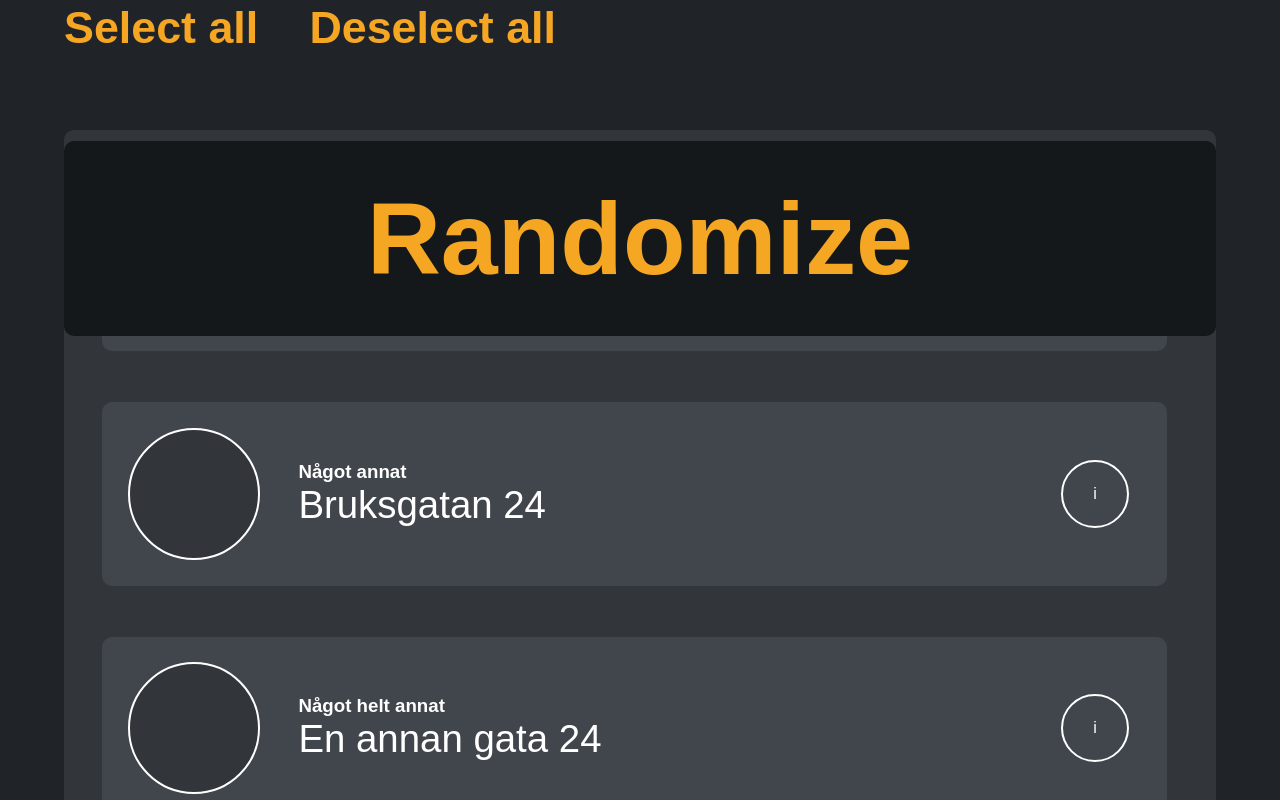
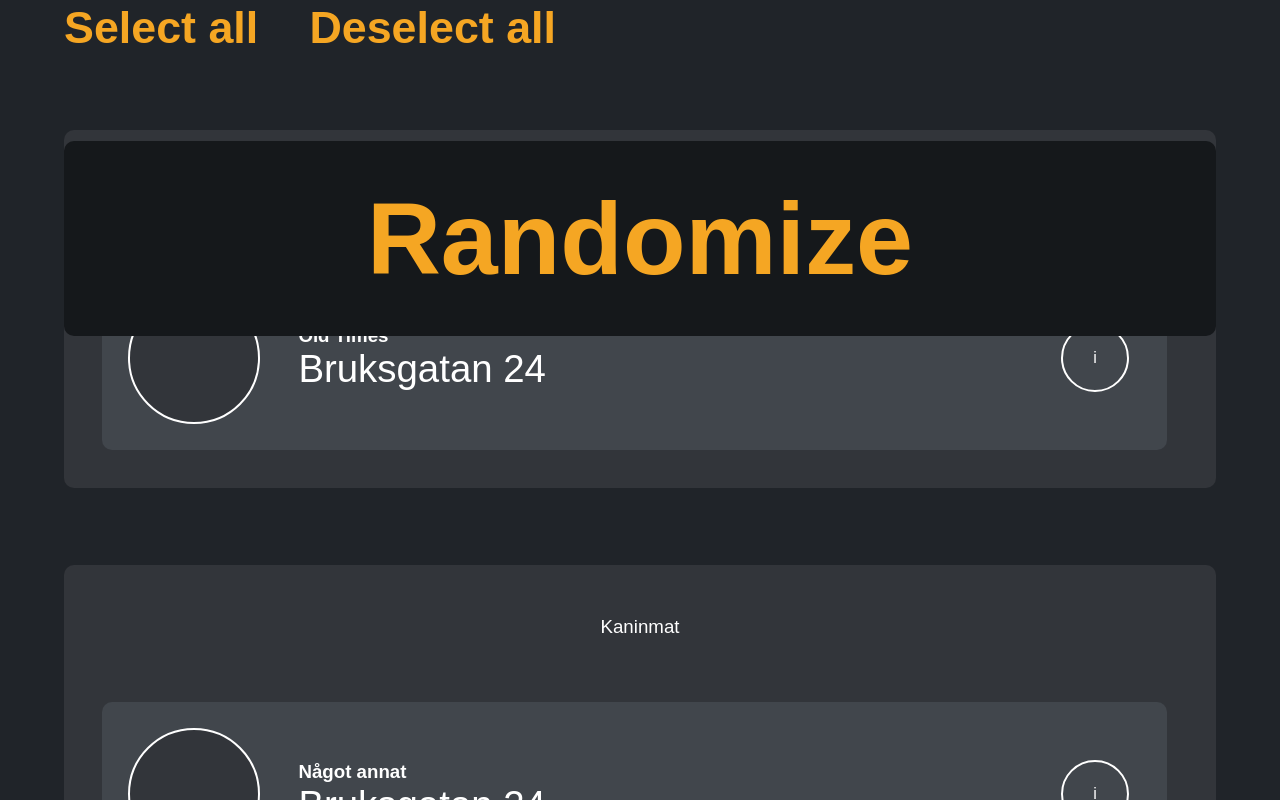
Before and after one commit to Jonte88/matkort, a React (Vite) app in the folder Matkort/: page / in a window 1280 px wide. Shown: the part 400-1200 px from the top of the page. Built offline with nearby package versions, Linux system fonts and the light colour scheme.

Commit message:
IDK 	modified:   Matkort/src/App.jsx

```diff
--- a/Matkort/src/App.jsx
+++ b/Matkort/src/App.jsx
@@ -3,18 +3,30 @@ import "./App.css";
 
 function App() {
   const [checkboxes, setCheckboxes] = useState([
-    { id: 1, checked: false, name: "Old Times", address: "Bruksgatan 24" },
-    { id: 2, checked: false, name: "Något annat", address: "Bruksgatan 24" },
+    {
+      id: 1,
+      checked: false,
+      name: "Old Times",
+      address: "Bruksgatan 24",
+      category: "Hamburgare",
+    },
+    {
+      id: 2,
+      checked: false,
+      name: "Något annat",
+      address: "Bruksgatan 24",
+      category: "Kaninmat",
+    },
     {
       id: 3,
       checked: false,
       name: "Något helt annat",
       address: "En annan gata 24",
+      category: "Kaninmat",
     },
     // Add more checkbox objects if needed
   ]);
 
-  // Function to handle selecting all checkboxes
   const selectAllCheckboxes = () => {
     const updatedCheckboxes = checkboxes.map((checkbox) => ({
       ...checkbox,
@@ -23,7 +35,6 @@ function App() {
     setCheckboxes(updatedCheckboxes);
   };
 
-  // Function to handle deselecting all checkboxes
   const deselectAllCheckboxes = () => {
     const updatedCheckboxes = checkboxes.map((checkbox) => ({
       ...checkbox,
@@ -32,17 +43,19 @@ function App() {
     setCheckboxes(updatedCheckboxes);
   };
 
-  // Function to toggle individual checkbox
   const checkboxChange = (id) => {
-    console.log("Aaaaaaaaa");
     const updatedCheckboxes = checkboxes.map((checkbox) =>
       checkbox.id === id
         ? { ...checkbox, checked: !checkbox.checked }
         : checkbox
     );
     setCheckboxes(updatedCheckboxes);
-    console.log(checkboxes);
   };
+
+  // Get unique categories from checkboxes
+  const categories = Array.from(
+    new Set(checkboxes.map((checkbox) => checkbox.category))
+  );
 
   return (
     <>
@@ -51,8 +64,13 @@ function App() {
           <p onClick={selectAllCheckboxes}>Select all</p>
           <p onClick={deselectAllCheckboxes}>Deselect all</p>
         </div>
-        <div className="categoryBox">
-          {checkboxes.map((checkbox) => (
+        <div className="categoryContainer">
+          {categories.map((category) => (
+            <div key={category} className="categoryBox">
+              <h3>{category}</h3>
+              {checkboxes
+                .filter((checkbox) => checkbox.category === category)
+                .map((checkbox) => (
                   <div className="restaurantBox" key={checkbox.id}>
                     <div className="custom-checkbox">
                       <input
@@ -65,9 +83,7 @@ function App() {
                       <label
                         className="checkbox-label"
                         htmlFor={`checkbox-${checkbox.id}`}
-                >
-                  {/* You can add a label text here if needed */}
-                </label>
+                      ></label>
                     </div>
                     <div className="resturantBoxInfo">
                       <h3>{checkbox.name}</h3>
@@ -76,6 +92,8 @@ function App() {
                     <div className="restaurantBoxMoreInfo">
                       <span>i</span>
                     </div>
+                  </div>
+                ))}
             </div>
           ))}
         </div>
```
Lines whose indentation alone changed are shown as unchanged.
